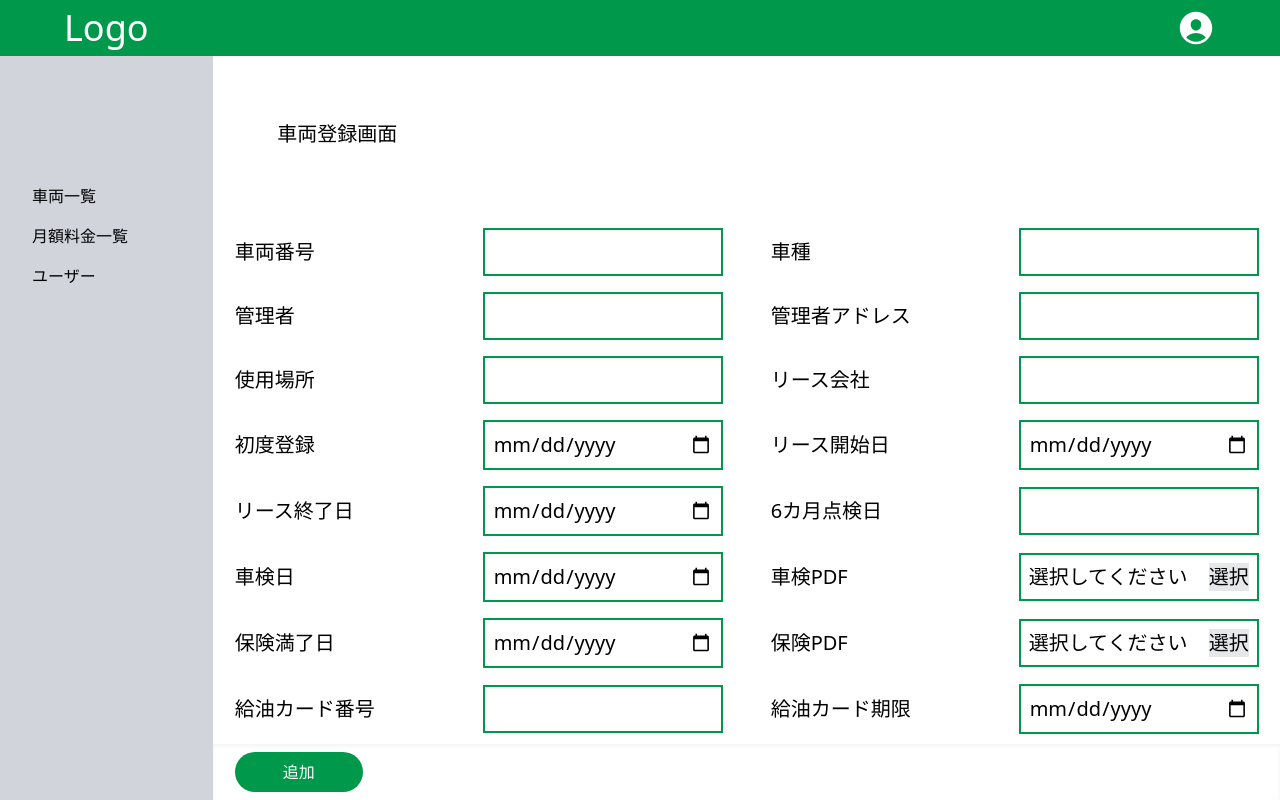
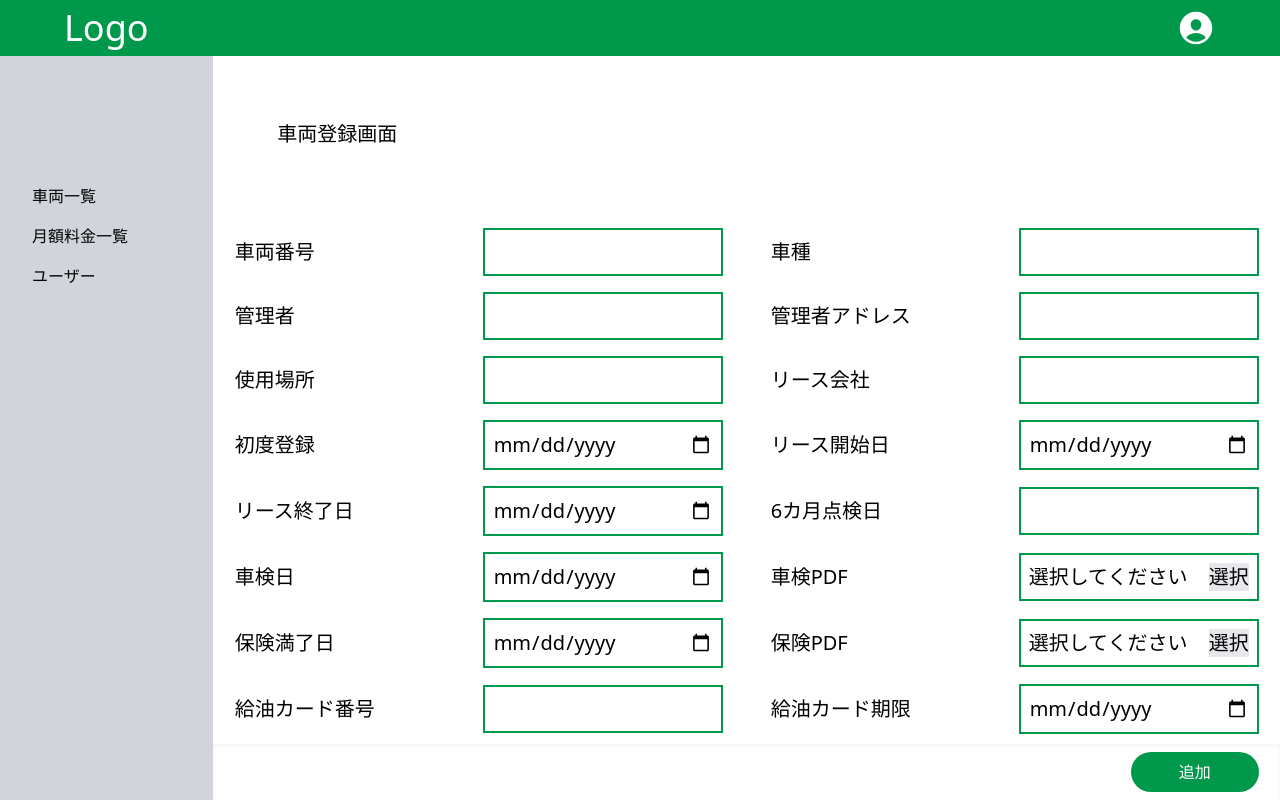
Before and after one commit to imaimai1997/fleet-managiment-app, a Next.js app: page /carlist/create in a window 1280 px wide. Built offline with nearby package versions, Linux system fonts and the light colour scheme.

Commit message:
追加ボタンの位置変更

```diff
--- a/src/app/(dashboard)/carlist/create/page.tsx
+++ b/src/app/(dashboard)/carlist/create/page.tsx
@@ -11,7 +11,7 @@ const CreateCar = () => {
         <CarDetail />
       </div>
       <div className="w-5/6 fixed bottom-0 py-2 bg-white shadow-inner">
-        <div className="flex justify-between max-w-5xl mx-auto">
+        <div className="flex justify-end max-w-5xl mx-auto">
           <Link href="/carlist">
             <PrimaryButton name="追加" />
           </Link>
```
